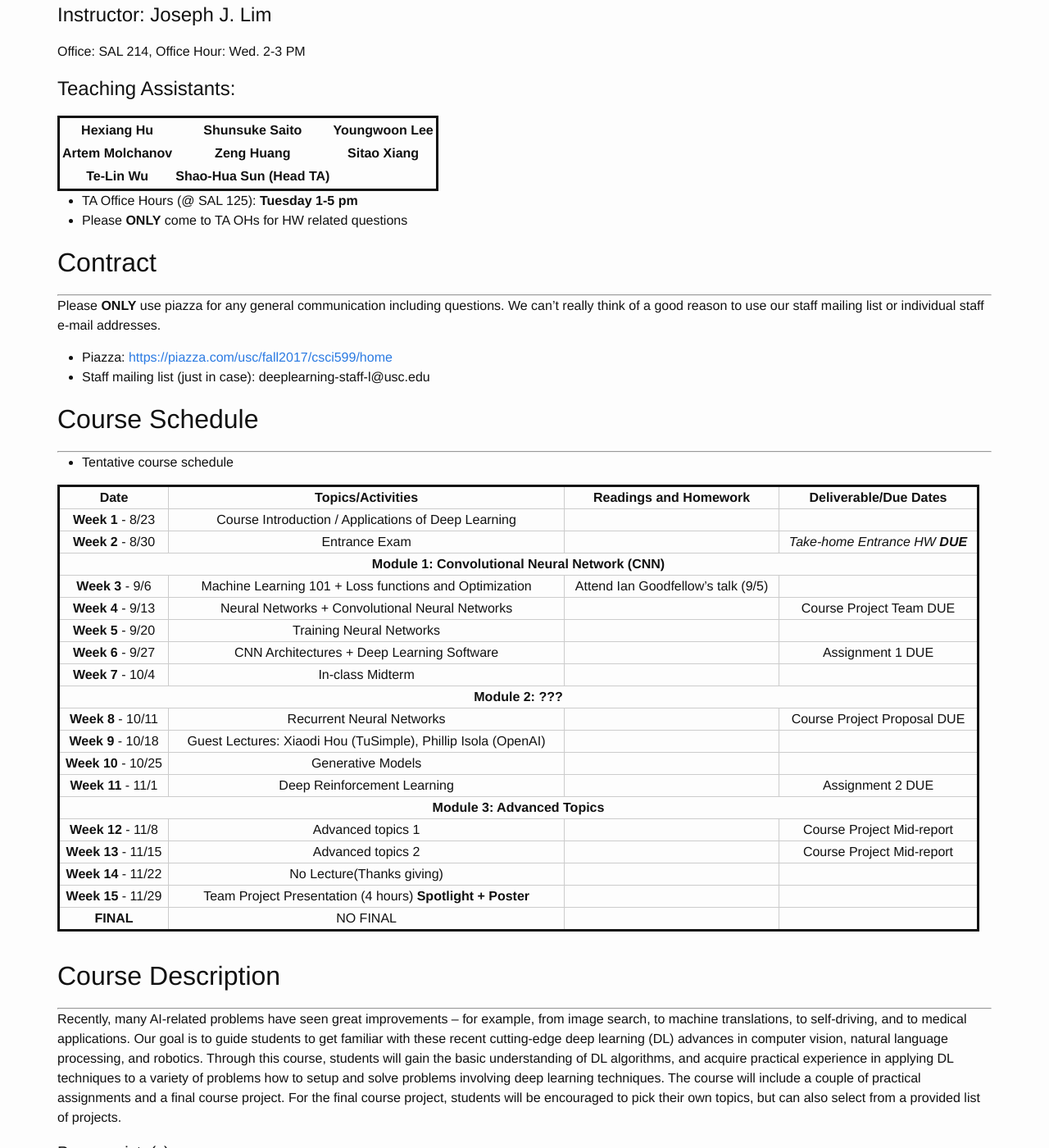
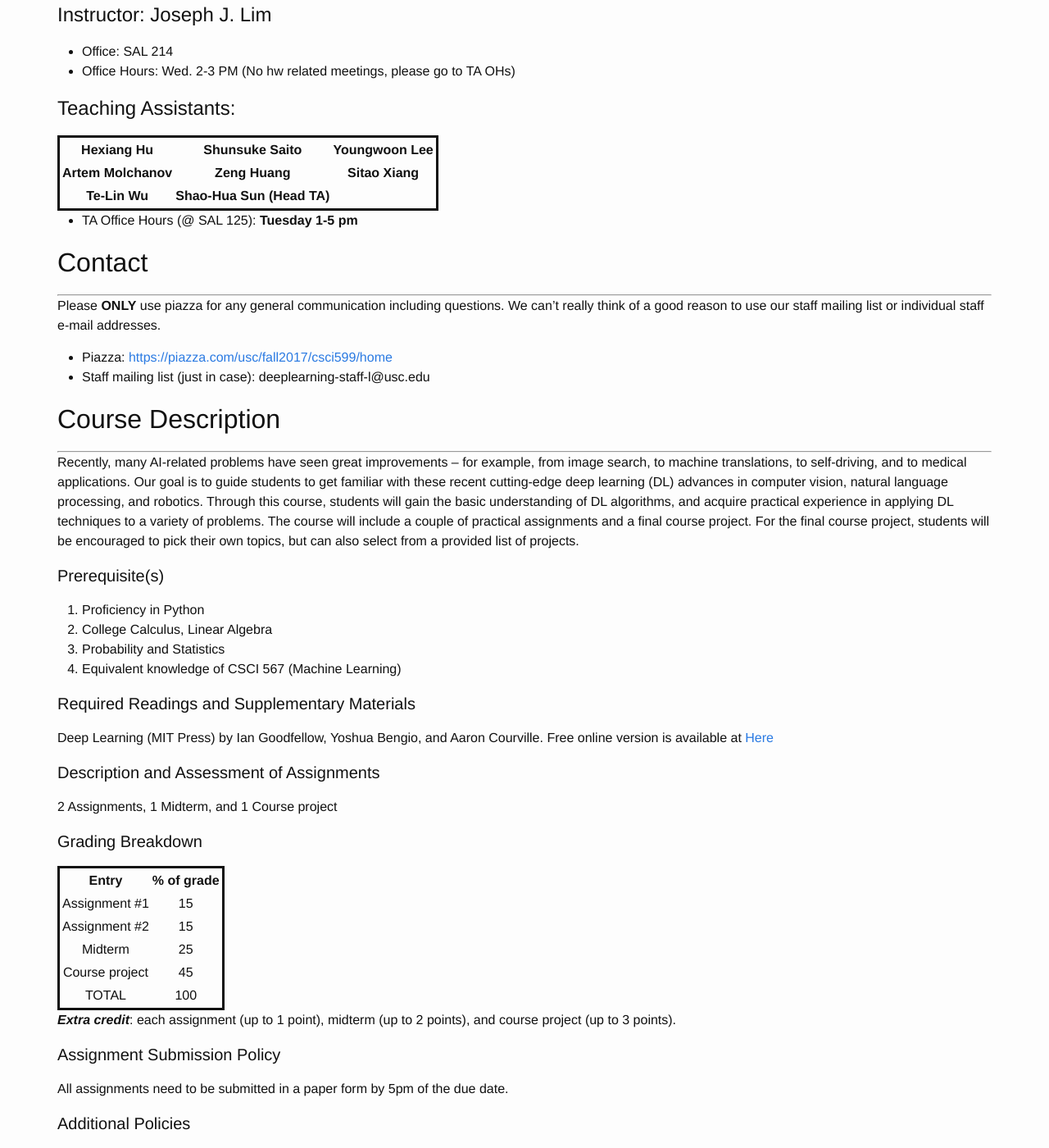
Before and after one commit to csci599-dl/csci599-dl.github.io, a Jekyll site: the page built from syllabus.md, in a window 1280 px wide and 1400 px high, scrolled down 268 px. Shown: the whole window at 82% size. Built offline with Jekyll 4.4.1, drawn with Linux system fonts in a browser that asks for light colours; some of the changed text lies outside the part shown.

Commit message:
modify course description

```diff
--- a/_data/course.yml
+++ b/_data/course.yml
@@ -1,6 +1,6 @@
 code:   'CSCI 599'
 name:   'Deep Learning and Its Application'
-description: 'Recently, many AI-related problems have seen great improvements – for example, from image search, to machine translations, to self-driving, and to medical applications. Our goal is to guide students to get familiar with these recent cutting-edge deep learning (DL) advances in computer vision, natural language processing, and robotics. Through this course, students will gain the basic understanding of DL algorithms, and acquire practical experience in applying DL techniques to a variety of problems how to setup and solve problems involving deep learning techniques. The course will include a couple of practical assignments and a final course project. For the final course project, students will be encouraged to pick their own topics, but can also select from a  provided list of projects.'
+description: 'Recently, many AI-related problems have seen great improvements – for example, from image search, to machine translations, to self-driving, and to medical applications. Our goal is to guide students to get familiar with these recent cutting-edge deep learning (DL) advances in computer vision, natural language processing, and robotics. Through this course, students will gain the basic understanding of DL algorithms, and acquire practical experience in applying DL techniques to a variety of problems. The course will include a couple of practical assignments and a final course project. For the final course project, students will be encouraged to pick their own topics, but can also select from a  provided list of projects.'
 weekly:
   - date:         '<strong>Week 1</strong> - 8/23'
     topics:       'Course Introduction / Applications of Deep Learning'
--- a/syllabus.md
+++ b/syllabus.md
@@ -16,7 +16,8 @@ Fall 2017 / Wednesday / SGM 124 / 5:00 PM - 8:20 PM (Units: 4)
 
 # Instructor: Joseph J. Lim
 
-Office: SAL 214, Office Hour: Wed. 2-3 PM
+- Office: SAL 214
+- Office Hours: Wed. 2-3 PM (No hw related meetings, please go to TA OHs)
 
 
 # Teaching Assistants:
@@ -27,61 +28,25 @@ Office: SAL 214, Office Hour: Wed. 2-3 PM
 | **Te-Lin Wu** | **Shao-Hua Sun (Head TA)** | |
 
 - TA Office Hours (@ SAL 125): **Tuesday 1-5 pm**
-- Please **ONLY** come to TA OHs for HW related questions
 
-## Contract
+## Contact
 ---
 Please **ONLY** use piazza for any general communication including questions. We can’t really think of a good reason to use our staff mailing list or individual staff e-mail addresses.
 
 * Piazza: [https://piazza.com/usc/fall2017/csci599/home](https://piazza.com/usc/fall2017/csci599/home)
 * Staff mailing list (just in case): deeplearning-staff-l@usc.edu
 
-## Course Schedule
----
-
-* Tentative course schedule
-
-<table class="styled-table">
-	<!-- table head -->
-	<thead>
-		<tr class="active">
-			<th>Date</th>
-			<th>Topics/Activities</th>
-			<th>Readings and Homework</th>
-			<th>Deliverable/Due Dates</th>
-		</tr>
-	</thead>
-
-	<!-- table body -->
-	<tbody>
-	{% for week in site.data.course.weekly %}
-		{% if week.is_module %}
-		<tr>
-			<td colspan="4">{{ week.topics }}</td>
-		</tr>
-		{% else %}
-		<tr>
-			<td>{{ week.date }}</td>
-			<td>{{ week.topics }}</td>
-			<td>{{ week.wordload }}</td>
-			<td>{{ week.deliverable }}</td>
-		</tr>
-		{% endif %}
-	{% endfor %}
-	</tbody>
-</table>
-
 ## Course Description
 ---
-Recently, many AI-related problems have seen great improvements – for example, from image search, to machine translations, to self-driving, and to medical applications. Our goal is to guide students to get familiar with these recent cutting-edge deep learning (DL) advances in computer vision, natural language processing, and robotics. Through this course, students will gain the basic understanding of DL algorithms, and acquire practical experience in applying DL techniques to a variety of problems how to setup and solve problems involving deep learning techniques. The course will include a couple of practical assignments and a final course project. For the final course project, students will be encouraged to pick their own topics, but can also select from a  provided list of projects.
+Recently, many AI-related problems have seen great improvements – for example, from image search, to machine translations, to self-driving, and to medical applications. Our goal is to guide students to get familiar with these recent cutting-edge deep learning (DL) advances in computer vision, natural language processing, and robotics. Through this course, students will gain the basic understanding of DL algorithms, and acquire practical experience in applying DL techniques to a variety of problems. The course will include a couple of practical assignments and a final course project. For the final course project, students will be encouraged to pick their own topics, but can also select from a  provided list of projects.
 
-#### Prerequeiste(s):
+#### Prerequisite(s)
 1. Proficiency in Python
 2. College Calculus, Linear Algebra
 3. Probability and Statistics
 4. Equivalent knowledge of CSCI 567 (Machine Learning)
 
-#### Required Readings and Supplementary Materials:
+#### Required Readings and Supplementary Materials
 Deep Learning (MIT Press) by Ian Goodfellow, Yoshua Bengio, and Aaron Courville. Free online version is available at [Here](http://www.deeplearningbook.org/)
 
 #### Description and Assessment of Assignments
@@ -91,11 +56,10 @@ Deep Learning (MIT Press) by Ian Goodfellow, Yoshua Bengio, and Aaron Courville.
 
 | Entry             | % of grade      |
 |:-----------------:|:---------------:|
-| Participation     | 5               |
 | Assignment #1     | 15              |
 | Assignment #2     | 15              |
 | Midterm           | 25              |
-| Course project    | 40              |
+| Course project    | 45              |
 | TOTAL             | 100             |
 
 ***Extra credit***: each assignment (up to 1 point), midterm (up to 2 points), and course project (up to 3 points).
```
